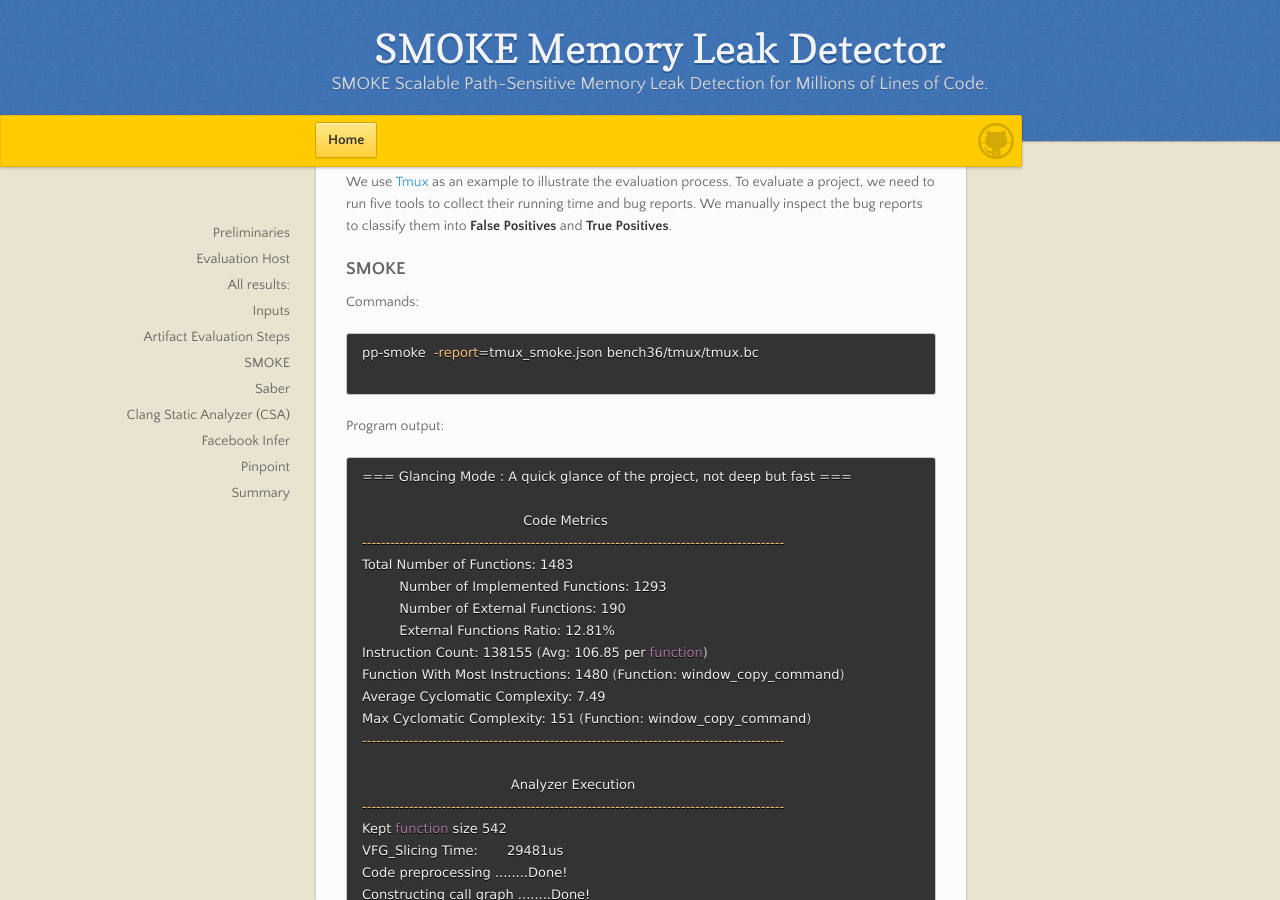
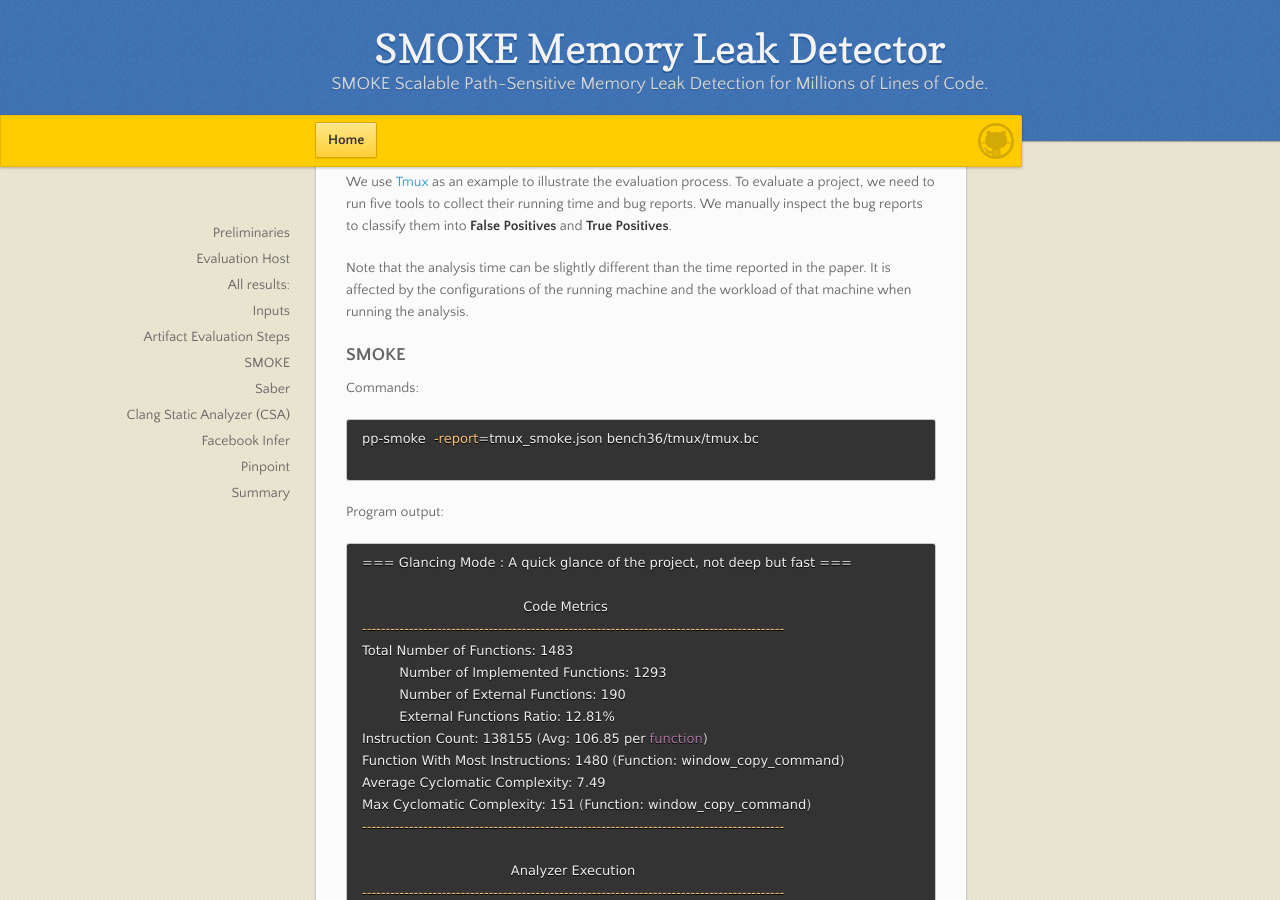
Before and after one commit to smokeml/smokeml.github.io, a Jekyll site: the page built from icseae.md, in a window 1280 px wide and 900 px high, scrolled down 2965 px. Built offline with Jekyll 4.4.1, drawn with Linux system fonts in a browser that asks for light colours; our own code applies the rules of GitHub Pages for plain Markdown files.

Commit message:
Add a note to explain the difference in analyzing time.

```diff
--- a/icseae.md
+++ b/icseae.md
@@ -118,6 +118,8 @@ For Infer and CSA, we need to know the **[Source Dir]** for a project **[Proj Na
 ## Artifact Evaluation Steps
 
 We use [Tmux](https://github.com/tmux/tmux) as an example to illustrate the evaluation process. To evaluate a project, we need to run five tools to collect their running time and bug reports. We manually inspect the bug reports to classify them into **False Positives** and **True Positives**.
+
+Note that the analysis time can be slightly different than the time reported in the paper. It is affected by the configurations of the running machine and the workload of that machine when running the analysis.
 
 ### SMOKE
 
```
